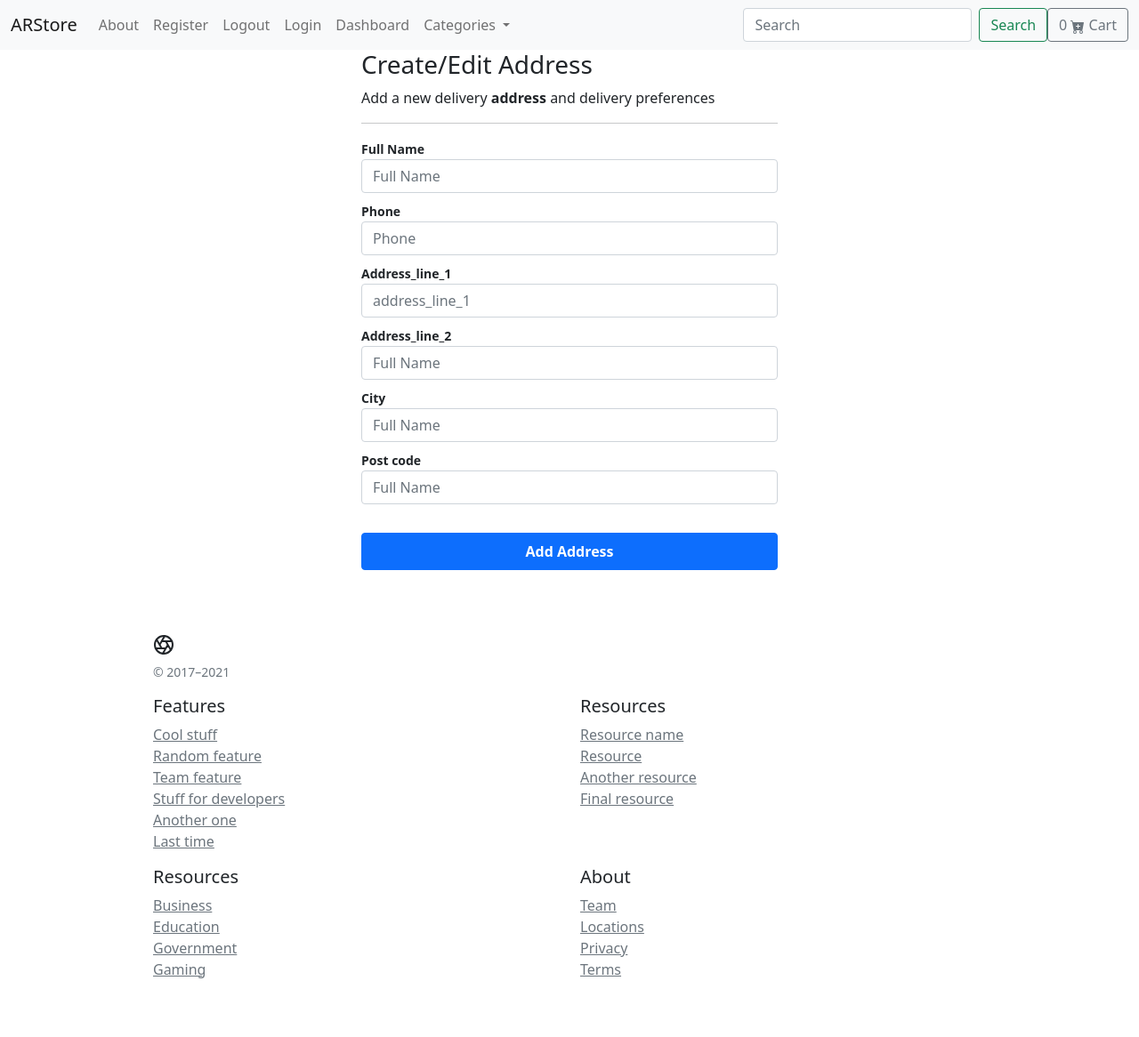
After one commit to ArifRasim/ARStore, a Django app: page /account/adresses/add/ in a window 1280 px wide. The commit adds this page. Shown: the whole page at 89% size. Run offline with Django 3.2, Linux system fonts and the light colour scheme; a user stored in the database is signed in; parts of the project's set-up code (start-up, migrations or seed data) failed here and were passed over.

Commit message:
Added addresses

```diff
--- a/ARStore/settings.py
+++ b/ARStore/settings.py
@@ -137,7 +137,7 @@ DEFAULT_AUTO_FIELD = 'django.db.models.BigAutoField'
 
 MEDIA_URL = '/media/'
 MEDIA_ROOT = os.path.join(BASE_DIR, 'media/')
-AUTH_USER_MODEL = 'accounts.UserBase'
+AUTH_USER_MODEL = 'accounts.Customer'
 
 EMAIL_BACKEND = 'django.core.mail.backends.console.EmailBackend'
 LOGIN_REDIRECT_URL = '/'
@@ -145,7 +145,7 @@ LOGIN_URL = '/account/login'
 
 STRIPE_ENDPOINT_SECRET = 'whsec_TuquZWBAUBqW5sVnLrXcGqxAuiLn5mAp'
 
-PUBLISHABLE_KEY = 'pk_test_51JEYdQGDKcoJktMz66YmNLt71k9Z39dMl1yBQTbWFh7fJlGUALcA9VP3v2L2f2asaeDQpusFq1DfmvHcRmh0ECOe00bbyuAvbF'
+PUBLISHABLE_KEY = 'pk_test_51JEYdQGDKcoJktMz66YmNLt71k9Z39dMl1yBQTbWFh7fJlGUALcA9VP3v2L2f2asaeDQpusFq1DfmvHcRmh0ECOe00bbyuAvbF '
 
 SECRET_KEY = 'sk_test_51JEYdQGDKcoJktMzd3Gu6X8gKtDwg2JSOo9cf59g0ZbcM39JKGisIseNSIUtoRCun8jlm5A4Kaely884kfMhOfvd00mRpeOQ7k'
 
--- a/accounts/admin.py
+++ b/accounts/admin.py
@@ -1,6 +1,7 @@
 from django.contrib import admin
 
 # Register your models here.
-from accounts.models import UserBase
+from accounts.models import Customer, Address
 
-admin.site.register(UserBase)
+admin.site.register(Customer)
+admin.site.register(Address)
--- a/accounts/forms.py
+++ b/accounts/forms.py
@@ -1,7 +1,7 @@
 from django import forms
 from django.contrib.auth.forms import AuthenticationForm, PasswordResetForm, SetPasswordForm
 
-from accounts.models import UserBase
+from accounts.models import Customer, Address
 
 
 class RegisterForm(forms.ModelForm):
@@ -23,12 +23,12 @@ class RegisterForm(forms.ModelForm):
     repeat_password = forms.CharField(label='Repeat your Password', widget=forms.PasswordInput)
 
     class Meta:
-        model = UserBase
+        model = Customer
         fields = ('username', 'email',)
 
     def clean_username(self):
         username = self.cleaned_data['username'].lower()
-        user = UserBase.objects.filter(username=username)
+        user = Customer.objects.filter(username=username)
         if user.count():
             raise forms.ValidationError('Username is already taken !')
         return username
@@ -42,7 +42,7 @@ class RegisterForm(forms.ModelForm):
 
     def clean_email(self):
         email = self.cleaned_data['email'].lower()
-        user = UserBase.objects.filter(email=email)
+        user = Customer.objects.filter(email=email)
         if user.count():
             raise forms.ValidationError('Email is already taken !')
         return email
@@ -66,36 +66,38 @@ class UserLoginForm(AuthenticationForm):
     password = forms.CharField(widget=forms.PasswordInput(
         attrs={'class': 'form-control ', 'placeholder': 'Password', 'id': 'login-password'}))
 
+
 class UserEditForm(forms.ModelForm):
-
     email = forms.EmailField(
         label='Account email (can not be changed)', max_length=200, widget=forms.TextInput(
             attrs={'class': 'form-control mb-3', 'placeholder': 'email', 'id': 'form-email', 'readonly': 'readonly'}))
 
     user_name = forms.CharField(
         label='Firstname', min_length=4, max_length=50, widget=forms.TextInput(
-            attrs={'class': 'form-control mb-3', 'placeholder': 'Username', 'id': 'form-firstname', 'readonly': 'readonly'}))
+            attrs={'class': 'form-control mb-3', 'placeholder': 'Username', 'id': 'form-firstname',
+                   'readonly': 'readonly'}))
 
     first_name = forms.CharField(
         label='Username', min_length=4, max_length=50, widget=forms.TextInput(
             attrs={'class': 'form-control mb-3', 'placeholder': 'Firstname', 'id': 'form-lastname'}))
 
     class Meta:
-        model = UserBase
+        model = Customer
         fields = ('email', 'user_name', 'first_name',)
 
+
 class PwdResetForm(PasswordResetForm):
-
     email = forms.EmailField(max_length=254, widget=forms.TextInput(
         attrs={'class': 'form-control mb-3', 'placeholder': 'Email', 'id': 'form-email'}))
 
     def clean_email(self):
         email = self.cleaned_data['email']
-        u = UserBase.objects.filter(email=email)
+        u = Customer.objects.filter(email=email)
         if not u:
             raise forms.ValidationError(
                 'Unfortunatley we can not find that email address')
         return email
+
 
 class PwdResetConfirmForm(SetPasswordForm):
     new_password1 = forms.CharField(
@@ -104,3 +106,29 @@ class PwdResetConfirmForm(SetPasswordForm):
     new_password2 = forms.CharField(
         label='Repeat password', widget=forms.PasswordInput(
             attrs={'class': 'form-control mb-3', 'placeholder': 'New Password', 'id': 'form-new-pass2'}))
+
+
+class UserAddressForm(forms.ModelForm):
+    class Meta:
+        model = Address
+        fields = ["full_name", "phone", "address_line_1", "address_line_2", "city", "postcode"]
+
+    def __init__(self, *args, **kwargs):
+        super().__init__(*args, **kwargs)
+        self.fields["full_name"].widget.attrs.update(
+            {"class": "form-control mb-2 account-form", "placeholder": "Full Name"}
+        )
+        self.fields["phone"].widget.attrs.update({"class": "form-control mb-2 account-form", "placeholder": "Phone"})
+        self.fields["address_line_1"].widget.attrs.update(
+            {"class": "form-control mb-2 account-form", "placeholder": "Full Name"}
+        )
+        self.fields["address_line_1"].widget.attrs.update({"class": "form-control mb-2 account-form", "placeholder": "address_line_1"})
+        self.fields["address_line_2"].widget.attrs.update(
+            {"class": "form-control mb-2 account-form", "placeholder": "Full Name"}
+        )
+        self.fields["city"].widget.attrs.update(
+            {"class": "form-control mb-2 account-form", "placeholder": "Full Name"}
+        )
+        self.fields["postcode"].widget.attrs.update(
+            {"class": "form-control mb-2 account-form", "placeholder": "Full Name"}
+        )
--- a/accounts/urls.py
+++ b/accounts/urls.py
@@ -1,31 +1,39 @@
+from django.contrib.auth import views as auth_views
 from django.contrib.auth.views import PasswordResetView, PasswordResetConfirmView
-from django.contrib.messages import success
 from django.urls import path
-from django.contrib.auth import views as auth_views
 from django.views.generic import TemplateView
 
 from accounts.forms import UserLoginForm, PwdResetForm, PwdResetConfirmForm
-from accounts.views import register_view, activate_account, dashboard, edit_details, delete_user
+from accounts.views import register_view, activate_account, dashboard, edit_details, delete_user, addresses_view, \
+    add_address, edit_address, delete_address, set_default_address
 
 app_name = 'account'
 urlpatterns = [
     path('register/', register_view, name='register_view'),
     path('activate/<slug:uidb64>/<slug:token>', activate_account, name='activate'),
-    path('dashboard/',dashboard ,name='dashboard'),
-    path('password_reset/',PasswordResetView.as_view(template_name='accounts/user/password_reset_form.html',
-                                                     success_url='password_reset_email_confirm',
-                                                     email_template_name='accounts/user/password_reset_email.html',
-                                                     form_class=PwdResetForm) ,name='password_reset_form'),
-    path('password_reset_confirm/<uidb64>/<token>',PasswordResetConfirmView.as_view(template_name='accounts/user/password_reset_confirm.html',
-                                                                                    success_url='password_reset_complete',
-                                                                                    form_class=PwdResetConfirmForm),name='password_reset_confirm'),
-    path('password_reset/password_reset_email_confirm',TemplateView.as_view(template_name='accounts/user/reset_status.html'),
+    path('dashboard/', dashboard, name='dashboard'),
+    path('password_reset/', PasswordResetView.as_view(template_name='accounts/user/password_reset_form.html',
+                                                      success_url='password_reset_email_confirm',
+                                                      email_template_name='accounts/user/password_reset_email.html',
+                                                      form_class=PwdResetForm), name='password_reset_form'),
+    path('password_reset_confirm/<uidb64>/<token>',
+         PasswordResetConfirmView.as_view(template_name='accounts/user/password_reset_confirm.html',
+                                          success_url='password_reset_complete',
+                                          form_class=PwdResetConfirmForm), name='password_reset_confirm'),
+    path('password_reset/password_reset_email_confirm',
+         TemplateView.as_view(template_name='accounts/user/reset_status.html'),
          name='password_reset_status'),
     path('login/', auth_views.LoginView.as_view(template_name='accounts/login/login.html', form_class=UserLoginForm, )
          , name='login'),
     path('logout/', auth_views.LogoutView.as_view(next_page='/account/login/'), name='logout'),
     path('profile/edit/', edit_details, name='edit_view'),
     path('profile/delete/', delete_user, name='delete_user'),
-    path('profile/delete_confirm/', TemplateView.as_view(template_name='accounts/user/delete_confirm.html'), name='delete_confirm'),
+    path('profile/delete_confirm/', TemplateView.as_view(template_name='accounts/user/delete_confirm.html'),
+         name='delete_confirm'),
+    path('adresses/', addresses_view, name='addresses'),
+    path('adresses/add/', add_address, name='add_address'),
+    path('adresses/edit/<slug:id>', edit_address, name='edit_address'),
+    path('adresses/delete/<slug:id>', delete_address, name='delete_address'),
+    path('adresses/default/<slug:id>', set_default_address, name='set_default_address'),
 
 ]
--- a/accounts/views.py
+++ b/accounts/views.py
@@ -1,23 +1,24 @@
 from django.contrib.auth import login, logout
 from django.contrib.auth.decorators import login_required
 from django.contrib.sites.shortcuts import get_current_site
-from django.http import HttpResponse
+from django.http import HttpResponse, HttpResponseRedirect
 from django.shortcuts import render, redirect
 
 # Create your views here.
 from django.template.loader import render_to_string
+from django.urls import reverse
 from django.utils.encoding import force_bytes, force_text
 from django.utils.http import urlsafe_base64_encode
 
-from accounts.forms import RegisterForm, UserEditForm
-from accounts.models import UserBase
+from accounts.forms import RegisterForm, UserEditForm, UserAddressForm
+from accounts.models import Customer, Address
 from accounts.token import account_activation_token
 from orders.views import user_orders
 
 
 def dashboard(request):
     orders = user_orders(request)
-    return render(request, 'accounts/user/dashboard.html',{'orders':orders})
+    return render(request, 'accounts/user/dashboard.html', {'orders': orders})
     # {'section': 'profile',
     #  'orders': orders})
 
@@ -53,7 +54,7 @@ def register_view(request):
 def activate_account(request, uidb64, token):
     try:
         uid = force_text(urlsafe_base64_encode(uidb64))
-        user = UserBase.objects.get(pk=uid)
+        user = Customer.objects.get(pk=uid)
         if user is not None and account_activation_token.check_token(user, token):
             user.is_active = True
             user.save()
@@ -79,8 +80,56 @@ def edit_details(request):
 
 @login_required
 def delete_user(request):
-    user = UserBase.objects.get(username=request.user)
-    user.is_active=False
+    user = Customer.objects.get(username=request.user)
+    user.is_active = False
     user.save()
     logout(request)
     return redirect('store:all_products')
+
+
+@login_required
+def addresses_view(request):
+    addresses = Address.objects.filter(customer=request.user)
+    return render(request, 'accounts/user/addresses.html', {"addresses": addresses})
+
+
+@login_required
+def add_address(request):
+    if request.method == 'POST':
+        address_form = UserAddressForm(data=request.POST)
+        if address_form.is_valid():
+            address_form = address_form.save(commit=False)
+            address_form.customer = request.user
+            address_form.save()
+            return HttpResponseRedirect(reverse('account:addresses'))
+    else:
+        address_form = UserAddressForm()
+    return render(request, 'accounts/user/add_address.html', {"form": address_form})
+
+
+@login_required
+def edit_address(request, id):
+    address = Address.objects.get(pk=id, customer=request.user)
+    if request.method == 'POST':
+        address_form = UserAddressForm(instance=address, data=request.POST)
+        if address_form.is_valid():
+            address_form = address_form.save(commit=False)
+            address_form.customer = request.user
+            address_form.save()
+            return HttpResponseRedirect(reverse('account:addresses'))
+    else:
+        address_form = UserAddressForm(instance=address)
+    return render(request, 'accounts/user/add_address.html', {"form": address_form})
+
+
+@login_required
+def delete_address(request, id):
+    Address.objects.get(pk=id, customer=request.user).delete()
+    return HttpResponseRedirect(reverse('account:addresses'))
+
+
+@login_required
+def set_default_address(request, id):
+    Address.objects.filter(default=True,customer=request.user).update(default=False)
+    Address.objects.filter(pk=id, customer=request.user).update(default=True)
+    return HttpResponseRedirect(reverse('account:addresses'))
--- /dev/null
+++ b/templates/accounts/user/add_address.html
@@ -0,0 +1,43 @@
+{% extends "accounts/user/sub_base.html" %}
+{% block title %}Edit Addresses{% endblock %}
+
+{% block sub_content %}
+<div class="col-6 mx-auto">
+  <h1 class="h3">Create/Edit Address</h1>
+  <div>Add a new delivery <b>address</b> and delivery preferences</div>
+  <hr />
+  <form name="address_form" class="account-form" method="post" enctype="multipart/form-data">
+    {% if form.errors %}
+    <div class="alert alert-primary" role="alert">
+      Error: Please try again!
+    </div>
+    {% endif %}
+    {% csrf_token %}
+    <label class="small fw-bold">{{ form.full_name.label}}</label>
+    {{ form.full_name }}
+    <label class="small fw-bold">{{ form.phone.label}}</label>
+    {{ form.phone }}
+    <label class="small fw-bold">{{ form.address_line_1.label}}</label>
+    {{ form.address_line_1 }}
+    <label class="small fw-bold">{{ form.address_line_2.label}}</label>
+    {{ form.address_line_2 }}
+    <label class="small fw-bold">{{ form.city.label}}</label>
+    {{ form.city }}
+    <label class="small fw-bold">{{ form.postcode.label}}</label>
+    {{ form.postcode }}
+    <button class="btn btn-primary btn-block py-2 mb-4 mt-4 fw-bold w-100" type="button" value="Submit" onclick="submitForm()">
+    Add Address
+    </button>
+  </form>
+
+</div>
+
+<script>
+function submitForm() {
+   var form = document.getElementsByName('address_form')[0];
+   form.submit(); // Submit the form
+   form.reset();  // Reset all form data
+   return false; // Prevent page refresh
+}
+</script>
+{% endblock %}
--- a/templates/accounts/user/dashboard.html
+++ b/templates/accounts/user/dashboard.html
@@ -7,7 +7,7 @@
     </div>
     <div class="col-12 d-flex justify-content-between">
       <div>Manage your <b>orders</b> and personal details</div>
-      <div><a href="{% url "account:edit_view" %}">Change Details</a></div>
+      <div><a href="{% url "account:addresses" %}">Change Details</a></div>
     </div>
     <hr />
   </div>
--- a/templates/accounts/user/edit_details.html
+++ b/templates/accounts/user/edit_details.html
@@ -1,4 +1,4 @@
-{% extends "store/../../base.html" %}
+{% extends "store/base.html" %}
 {% block title %}Edit Profile{% endblock %}
 {% block content %}
 
--- /dev/null
+++ b/templates/accounts/user/sub_base.html
@@ -0,0 +1,14 @@
+{% extends "store/base.html" %}
+{% load static %}
+{% block stylesheet %}{% static 'account/css/account.css' %}{% endblock %}
+
+{% block content %}
+<div class="container">
+  <div class="login d-flex align-items-center">
+    <div class="col-12 col-md-12 col-lg-12 mx-auto">
+      {% block sub_content %}{% endblock %}
+    </div>
+  </div>
+</div>
+{% endblock %}
+© 2021 GitHub, Inc.
```
Also changed, not shown: accounts/models.py (+40 -21 lines), static/account/css/account.css (added, +9 -0 lines), templates/accounts/user/addresses.html (added, +63 -0 lines), accounts/migrations/0001_initial.py, db.sqlite3, orders/migrations/0001_initial.py, store/migrations/0001_initial.py, store/migrations/0002_category_is_active.py (deleted).
